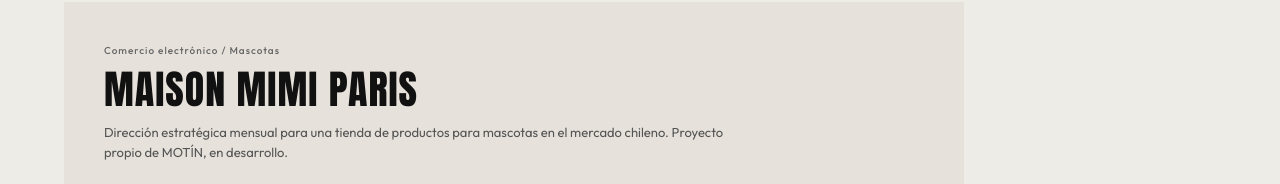
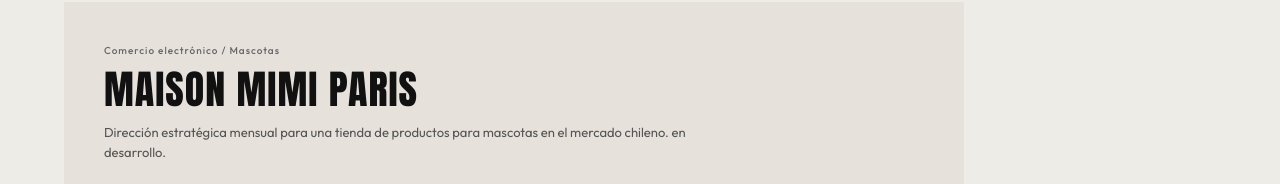
Before and after one commit to motin-studio/motin-studio.github.io, a plain HTML site: page index.html in a window 1280 px wide. Shown: the part 3680-3864 px from the top of the page. Drawn offline with Linux system fonts and the light colour scheme.

Commit message:
Update index.html

```diff
--- a/index.html
+++ b/index.html
@@ -406,7 +406,7 @@ nav a:not(.btn-negro){display:none}
 <div class="caso-card">
 <small>Comercio electrónico / Mascotas</small>
 <h3>Maison Mimi Paris</h3>
-<p>Dirección estratégica mensual para una tienda de productos para mascotas en el mercado chileno. Proyecto propio de MOTÍN, en desarrollo.</p>
+<p>Dirección estratégica mensual para una tienda de productos para mascotas en el mercado chileno. en desarrollo.</p>
 <a class="btn" href="caso-maison.html">VER CASO DE ESTUDIO</a>
 </div>
 </section>
```
